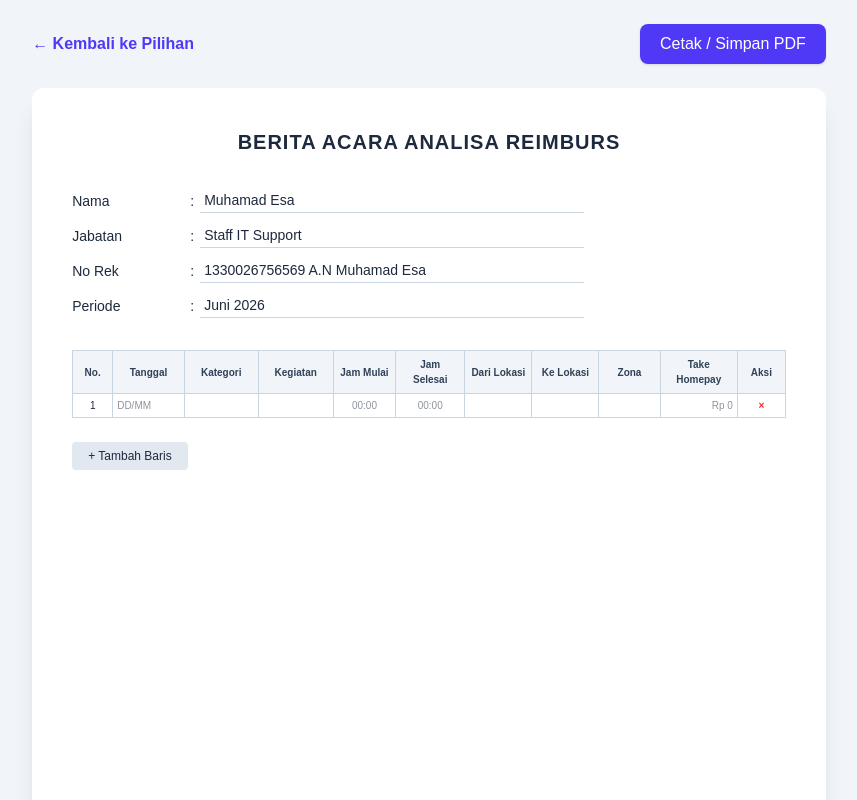
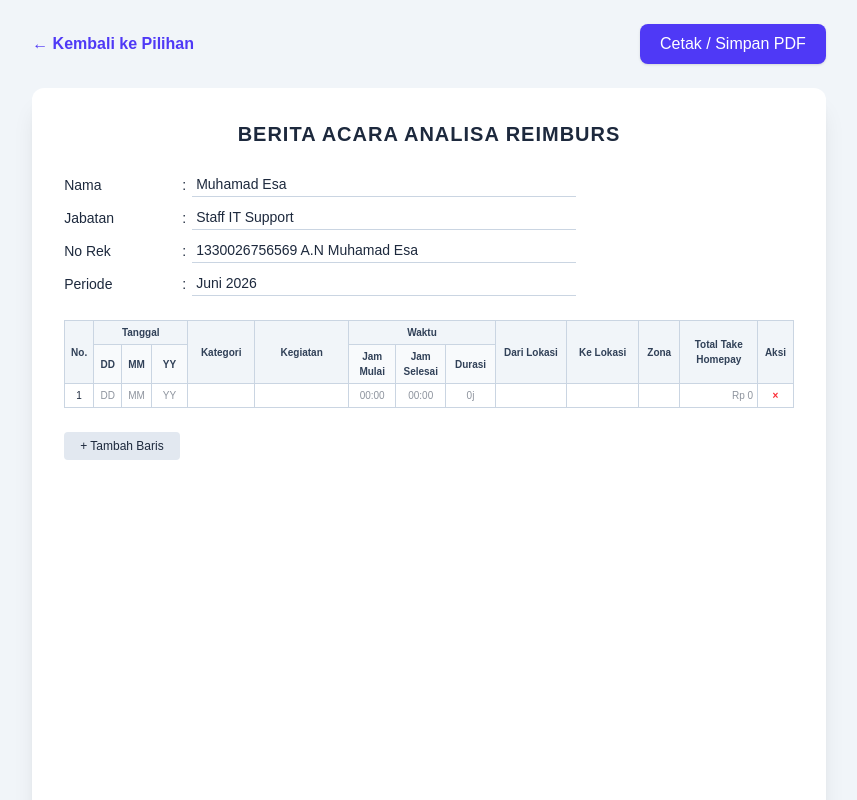
Before and after one commit to muhamadesa1/doc-builder-app, a Next.js app: page /editor/reimburs in a window 1280 px wide. Shown: the top 800 px of the page, without its empty margins (211-1068 px from the left). Built offline with nearby package versions, Linux system fonts and the light colour scheme.

Commit message:
Update struktur tabel reimburs sesuai format excel

```diff
--- a/app/editor/reimburs/page.tsx
+++ b/app/editor/reimburs/page.tsx
@@ -10,7 +10,7 @@ export default function ReimbursEditor() {
     noRek: "1330026756569 A.N Muhamad Esa",
     periode: "Juni 2026",
     items: [
-      { no: 1, tanggal: "", kategori: "", kegiatan: "", mulai: "", selesai: "", dari: "", ke: "", zona: "", total: "" },
+      { no: 1, dd: "", mm: "", yy: "", kategori: "", kegiatan: "", mulai: "", selesai: "", durasi: "", dari: "", ke: "", zona: "", total: "" },
     ],
   });
 
@@ -31,11 +31,14 @@ export default function ReimbursEditor() {
         ...formData.items,
         {
           no: formData.items.length + 1,
-          tanggal: "",
+          dd: "",
+          mm: "",
+          yy: "",
           kategori: "",
           kegiatan: "",
           mulai: "",
           selesai: "",
+          durasi: "",
           dari: "",
           ke: "",
           zona: "",
@@ -47,7 +50,6 @@ export default function ReimbursEditor() {
 
   const removeItem = (index: number) => {
     const newItems = formData.items.filter((_, i) => i !== index);
-    // Re-index nomor urut
     const reindexed = newItems.map((item, idx) => ({ ...item, no: idx + 1 }));
     setFormData({ ...formData, items: reindexed });
   };
@@ -68,13 +70,13 @@ export default function ReimbursEditor() {
       </header>
 
       {/* Document Sheet (A4 size look) */}
-      <div className="max-w-[210mm] mx-auto bg-white dark:bg-slate-800 p-10 shadow-xl rounded-xl min-h-[297mm]">
-        <h1 className="text-center font-bold text-xl uppercase mb-8 tracking-wider">
+      <div className="max-w-[210mm] mx-auto bg-white dark:bg-slate-800 p-8 shadow-xl rounded-xl min-h-[297mm]">
+        <h1 className="text-center font-bold text-xl uppercase mb-6 tracking-wider">
           Berita Acara Analisa Reimburs
         </h1>
 
         {/* Header Section (Rata Kiri) */}
-        <div className="mb-8 text-sm space-y-2.5 max-w-lg">
+        <div className="mb-6 text-sm space-y-2 max-w-lg">
           <div className="flex items-center">
             <span className="w-28 font-medium">Nama</span>
             <span className="w-4 text-center">:</span>
@@ -125,34 +127,57 @@ export default function ReimbursEditor() {
           </div>
         </div>
 
-        {/* Table Section */}
+        {/* Table Section with Nested Headers */}
         <div className="overflow-x-auto mb-6">
           <table className="w-full border-collapse border border-slate-300 dark:border-slate-700 text-[10px]">
             <thead>
-              <tr className="bg-slate-100 dark:bg-slate-700 text-slate-700 dark:text-slate-200">
-                <th className="border border-slate-300 dark:border-slate-600 p-1.5 w-10">No.</th>
-                <th className="border border-slate-300 dark:border-slate-600 p-1.5">Tanggal</th>
-                <th className="border border-slate-300 dark:border-slate-600 p-1.5">Kategori</th>
-                <th className="border border-slate-300 dark:border-slate-600 p-1.5">Kegiatan</th>
-                <th className="border border-slate-300 dark:border-slate-600 p-1.5">Jam Mulai</th>
-                <th className="border border-slate-300 dark:border-slate-600 p-1.5">Jam Selesai</th>
-                <th className="border border-slate-300 dark:border-slate-600 p-1.5">Dari Lokasi</th>
-                <th className="border border-slate-300 dark:border-slate-600 p-1.5">Ke Lokasi</th>
-                <th className="border border-slate-300 dark:border-slate-600 p-1.5">Zona</th>
-                <th className="border border-slate-300 dark:border-slate-600 p-1.5">Take Homepay</th>
-                <th className="border border-slate-300 dark:border-slate-600 p-1.5 w-12 print:hidden">Aksi</th>
+              <tr className="bg-slate-100 dark:bg-slate-700 text-slate-700 dark:text-slate-200 text-center font-semibold">
+                <th rowSpan={2} className="border border-slate-300 dark:border-slate-600 p-1 w-8">No.</th>
+                <th colSpan={3} className="border border-slate-300 dark:border-slate-600 p-1">Tanggal</th>
+                <th rowSpan={2} className="border border-slate-300 dark:border-slate-600 p-1 w-20">Kategori</th>
+                <th rowSpan={2} className="border border-slate-300 dark:border-slate-600 p-1 w-32">Kegiatan</th>
+                <th colSpan={3} className="border border-slate-300 dark:border-slate-600 p-1">Waktu</th>
+                <th rowSpan={2} className="border border-slate-300 dark:border-slate-600 p-1 w-24">Dari Lokasi</th>
+                <th rowSpan={2} className="border border-slate-300 dark:border-slate-600 p-1 w-24">Ke Lokasi</th>
+                <th rowSpan={2} className="border border-slate-300 dark:border-slate-600 p-1 w-12">Zona</th>
+                <th rowSpan={2} className="border border-slate-300 dark:border-slate-600 p-1 w-24">Total Take Homepay</th>
+                <th rowSpan={2} className="border border-slate-300 dark:border-slate-600 p-1 w-10 print:hidden">Aksi</th>
+              </tr>
+              <tr className="bg-slate-50 dark:bg-slate-700/60 text-slate-700 dark:text-slate-200 text-center font-medium">
+                <th className="border border-slate-300 dark:border-slate-600 p-1 w-8">DD</th>
+                <th className="border border-slate-300 dark:border-slate-600 p-1 w-8">MM</th>
+                <th className="border border-slate-300 dark:border-slate-600 p-1 w-12">YY</th>
+                <th className="border border-slate-300 dark:border-slate-600 p-1 w-14">Jam Mulai</th>
+                <th className="border border-slate-300 dark:border-slate-600 p-1 w-14">Jam Selesai</th>
+                <th className="border border-slate-300 dark:border-slate-600 p-1 w-14">Durasi</th>
               </tr>
             </thead>
             <tbody>
               {formData.items.map((item, idx) => (
                 <tr key={idx} className="hover:bg-slate-50 dark:hover:bg-slate-700/40">
                   <td className="border border-slate-300 dark:border-slate-600 p-1 text-center">{item.no}</td>
-                  <td className="border border-slate-300 dark:border-slate-600 p-1">
+                  <td className="border border-slate-300 dark:border-slate-600 p-1 text-center">
                     <input
-                      value={item.tanggal}
-                      onChange={(e) => handleItemChange(idx, "tanggal", e.target.value)}
-                      className="w-full bg-transparent focus:outline-none"
-                      placeholder="DD/MM"
+                      value={item.dd}
+                      onChange={(e) => handleItemChange(idx, "dd", e.target.value)}
+                      className="w-full bg-transparent text-center focus:outline-none"
+                      placeholder="DD"
+                    />
+                  </td>
+                  <td className="border border-slate-300 dark:border-slate-600 p-1 text-center">
+                    <input
+                      value={item.mm}
+                      onChange={(e) => handleItemChange(idx, "mm", e.target.value)}
+                      className="w-full bg-transparent text-center focus:outline-none"
+                      placeholder="MM"
+                    />
+                  </td>
+                  <td className="border border-slate-300 dark:border-slate-600 p-1 text-center">
+                    <input
+                      value={item.yy}
+                      onChange={(e) => handleItemChange(idx, "yy", e.target.value)}
+                      className="w-full bg-transparent text-center focus:outline-none"
+                      placeholder="YY"
                     />
                   </td>
                   <td className="border border-slate-300 dark:border-slate-600 p-1">
@@ -169,20 +194,28 @@ export default function ReimbursEditor() {
                       className="w-full bg-transparent focus:outline-none"
                     />
                   </td>
-                  <td className="border border-slate-300 dark:border-slate-600 p-1">
+                  <td className="border border-slate-300 dark:border-slate-600 p-1 text-center">
                     <input
                       value={item.mulai}
                       onChange={(e) => handleItemChange(idx, "mulai", e.target.value)}
-                      className="w-full bg-transparent focus:outline-none text-center"
+                      className="w-full bg-transparent text-center focus:outline-none"
                       placeholder="00:00"
                     />
                   </td>
-                  <td className="border border-slate-300 dark:border-slate-600 p-1">
+                  <td className="border border-slate-300 dark:border-slate-600 p-1 text-center">
                     <input
                       value={item.selesai}
                       onChange={(e) => handleItemChange(idx, "selesai", e.target.value)}
-                      className="w-full bg-transparent focus:outline-none text-center"
+                      className="w-full bg-transparent text-center focus:outline-none"
                       placeholder="00:00"
+                    />
+                  </td>
+                  <td className="border border-slate-300 dark:border-slate-600 p-1 text-center">
+                    <input
+                      value={item.durasi}
+                      onChange={(e) => handleItemChange(idx, "durasi", e.target.value)}
+                      className="w-full bg-transparent text-center focus:outline-none"
+                      placeholder="0j"
                     />
                   </td>
                   <td className="border border-slate-300 dark:border-slate-600 p-1">
@@ -199,18 +232,18 @@ export default function ReimbursEditor() {
                       className="w-full bg-transparent focus:outline-none"
                     />
                   </td>
-                  <td className="border border-slate-300 dark:border-slate-600 p-1">
+                  <td className="border border-slate-300 dark:border-slate-600 p-1 text-center">
                     <input
                       value={item.zona}
                       onChange={(e) => handleItemChange(idx, "zona", e.target.value)}
-                      className="w-full bg-transparent focus:outline-none text-center"
+                      className="w-full bg-transparent text-center focus:outline-none"
                     />
                   </td>
-                  <td className="border border-slate-300 dark:border-slate-600 p-1">
+                  <td className="border border-slate-300 dark:border-slate-600 p-1 text-right">
                     <input
                       value={item.total}
                       onChange={(e) => handleItemChange(idx, "total", e.target.value)}
-                      className="w-full bg-transparent focus:outline-none text-right font-medium"
+                      className="w-full bg-transparent text-right focus:outline-none font-medium"
                       placeholder="Rp 0"
                     />
                   </td>
```
